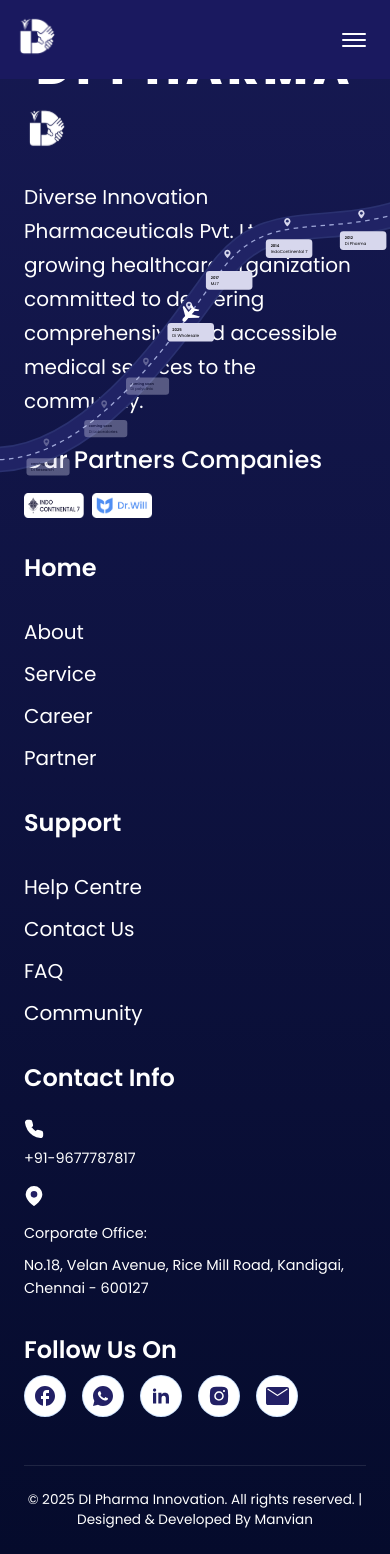
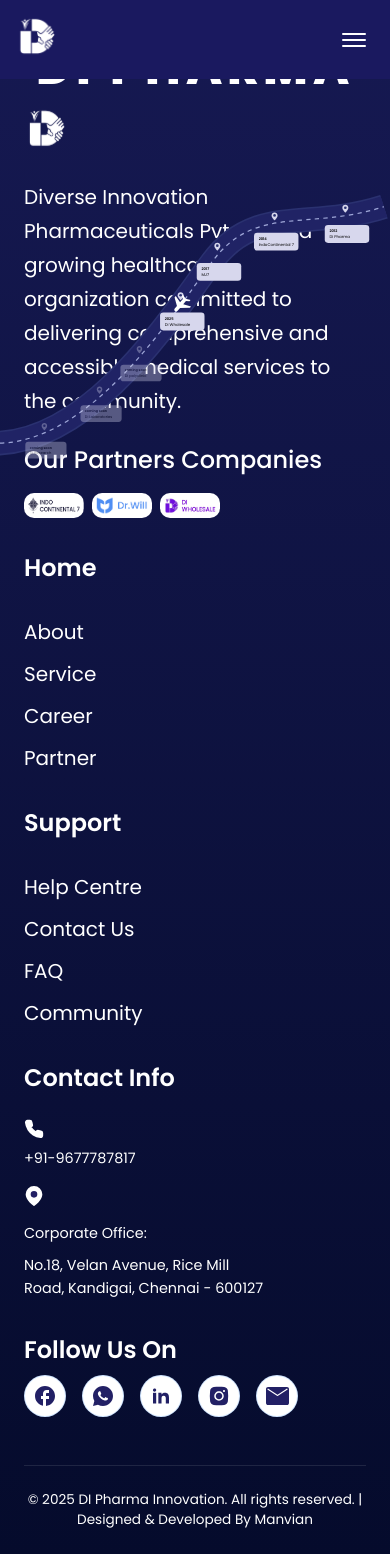
Before and after one commit to SAKTHIIIVEL/intern_manvian, a React (Vite) app: page /flight in a window 390 px wide. Shown: the top 1554 px of the page. Built offline with nearby package versions, Linux system fonts and the light colour scheme.

Commit message:
responsive

```diff
--- a/src/components/FlightTimeline.css
+++ b/src/components/FlightTimeline.css
@@ -94,8 +94,8 @@
 
   }
   .flight-svg svg {
-    width: 500px;
-    height: 500px;
+    width: 490px;
+    height: 490px;
   }
 
   .pin-card {
@@ -114,7 +114,7 @@
 
   }
   .flight-svg svg {
-    width: 450px;
-    height: 450px;
+    width: 430px;
+    height: 430px;
   }
 }
--- a/src/components/Footer.css
+++ b/src/components/Footer.css
@@ -63,9 +63,10 @@
 .footer-content {
   display: grid;
   grid-template-columns: 2fr 1fr 1fr 1.5fr;
-  gap: 3rem;
+  gap: 2.5rem;
   margin-bottom: 3rem;
   margin-left: 50px;
+  padding-right: 2rem;
 }
 
 .footer-column {
@@ -221,6 +222,7 @@
 .footer-partner-list img{
   width: 150px;
   cursor: pointer;
+  border-radius: 10px;
 }
 
 .footer-bottom {
@@ -236,7 +238,9 @@
   text-decoration: none;
   color: inherit;
   cursor: pointer;
-
+}
+.footer-contact-address{
+  max-width: 240px;
 }
 
 .address-link:hover {
--- a/src/components/Footer.jsx
+++ b/src/components/Footer.jsx
@@ -5,6 +5,7 @@ import { useEffect, useRef, useState } from "react";
 import partners from "../assets/brands/footer_partners.png";
 import indoPartner from "../assets/brands/idocontinental_partners.png";
 import drwill from "../assets/brands/drwill_partners.png";
+import diwholesale from "../assets/brands/diwholesale.jpeg";
 
 const Footer = () => {
   const titleRef = useRef(null);
@@ -141,6 +142,7 @@ const Footer = () => {
               <div className="footer-partner-list">
                 <img src={indoPartner} alt="" />
                 <img src={drwill} alt="" />
+                <img src={diwholesale} alt="" />
               </div>
             </div>
           </div>
@@ -215,7 +217,7 @@ const Footer = () => {
                 <path d="M21 10c0 7-9 13-9 13s-9-6-9-13a9 9 0 0 1 18 0z" />
                 <circle cx="12" cy="10" r="5" fill="#222065" />
               </svg>
-              <div>
+              <div className="footer-contact-address">
                 <p>Corporate Office:</p>
                 <a
                   href="https://maps.app.goo.gl/tWf7yn3a2a17tGt9A"
--- a/src/components/Home.module.css
+++ b/src/components/Home.module.css
@@ -8,7 +8,7 @@
     /* Subtle glowing center */
     color: white;
     overflow: hidden;
-    padding-top: 80px;
+    padding-top: 100px;
     /* Space for fixed header */
     display: flex;
     flex-direction: column;
@@ -29,7 +29,7 @@
 /* --- Text Section --- */
 .textContainer {
     text-align: center;
-    margin-top: 2rem;
+    margin-top: 3rem;
     z-index: 10;
 }
 
--- a/src/pages/AboutPage.css
+++ b/src/pages/AboutPage.css
@@ -1029,6 +1029,10 @@ strong {
     gap: 40px;
   }
 
+  .mission-content{
+    padding-left: 0rem;
+  }
+
   .mission-content h2,
   .vision-content h2 {
     font-size: 24px;
```
Also changed, not shown: src/assets/brands/diwholesale.jpeg (added).
